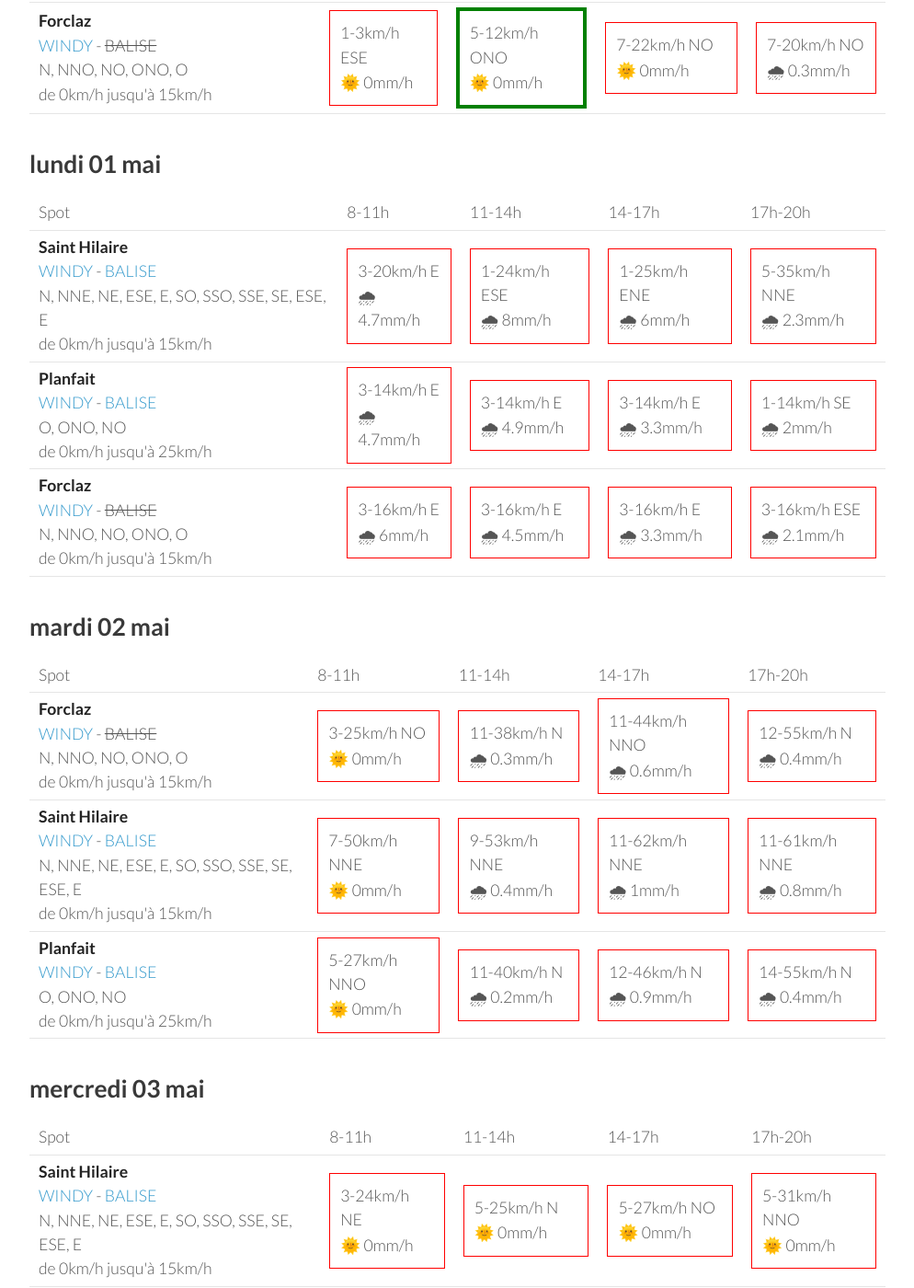
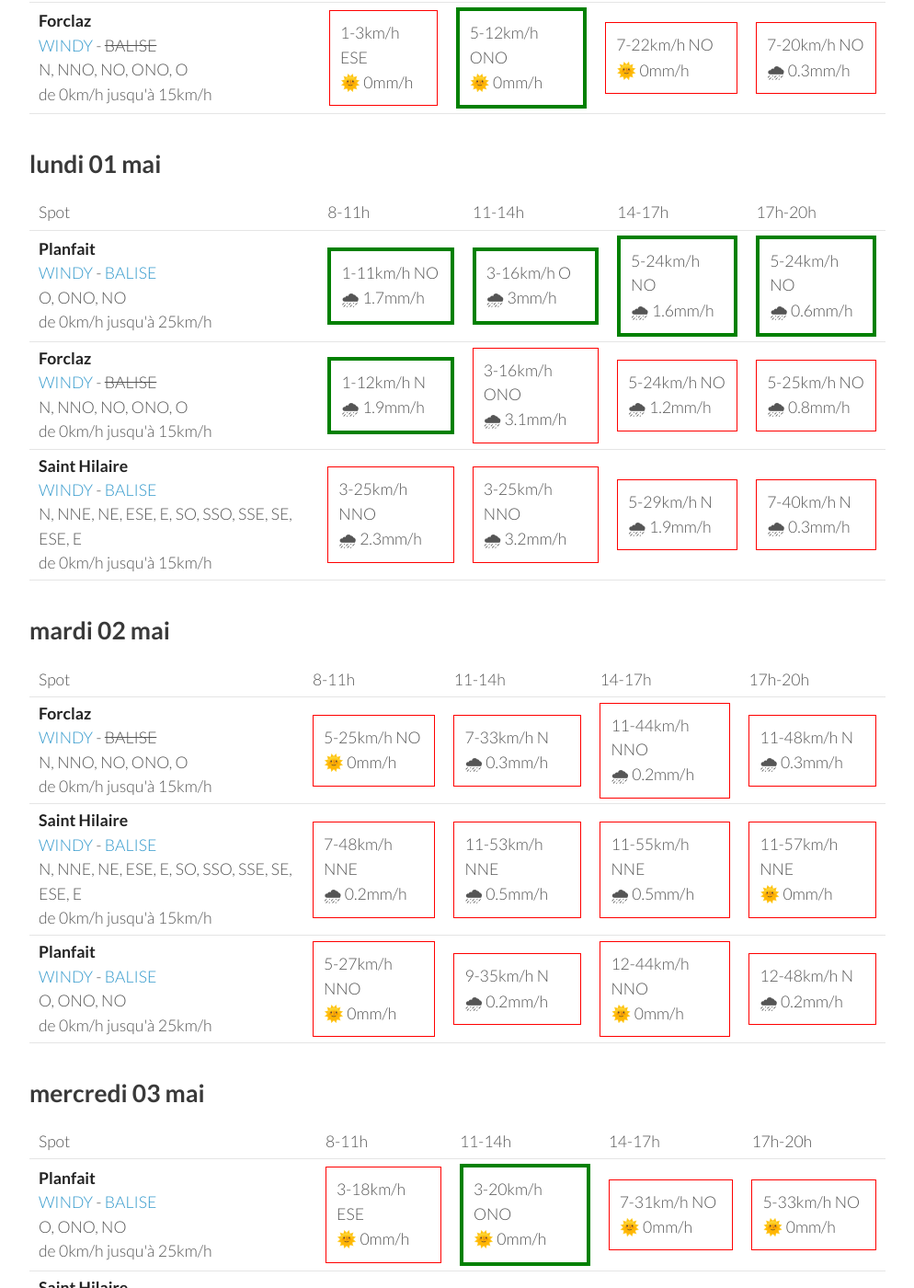
Before and after one commit to parapente-dans-le-nord/parapente-dans-le-nord.github.io, a Jekyll site: the page built from alpes_nord.markdown, in a window 1280 px wide and 1400 px high, scrolled down 1135 px. Shown: the whole window at 92% size, without its empty margins (26-1020 px from the left). Built offline with Jekyll 4.4.1, drawn with Linux system fonts in a browser that asks for light colours; some of the changed text lies outside the part shown.

Commit message:
update index.markdown

```diff
--- a/alpes_nord.markdown
+++ b/alpes_nord.markdown
@@ -114,32 +114,32 @@ page mise à jour le samedi 29 avril 06:26
       <td>17h-20h</td>
     </tr>
 <tr>
-        <td><strong>Saint Hilaire</strong><br><a href="https://windy.com/45.307/5.888?45.087,5.889,9,m:eUFagkX">WINDY</a> - <span class=""><a href="http://www.balisemeteo.com/balise.php?idBalise=61">BALISE</a> </span><br> <span class="vent-favorable">N, NNE, NE, ESE, E, SO, SSO, SSE, SE, ESE, E</span><br><span class="force-vent">de 0km/h jusqu'à 15km/h</span> </td>
-
-            <td><div class="not-flyable"><p>3-20km/h E</p><p>🌧 4.7mm/h</p></div></td>
-            <td><div class="not-flyable"><p>1-24km/h ESE</p><p>🌧 8mm/h</p></div></td>
-            <td><div class="not-flyable"><p>1-25km/h ENE</p><p>🌧 6mm/h</p></div></td>
-            <td><div class="not-flyable"><p>5-35km/h NNE</p><p>🌧 2.3mm/h</p></div></td>
-
-
-    </tr>
-<tr>
         <td><strong>Planfait</strong><br><a href="https://windy.com/45.853/6.223?45.415,6.223,8">WINDY</a> - <span class=""><a href="https://www.openwindmap.org/PP496">BALISE</a> </span><br> <span class="vent-favorable">O, ONO, NO</span><br><span class="force-vent">de 0km/h jusqu'à 25km/h</span> </td>
 
-            <td><div class="not-flyable"><p>3-14km/h E</p><p>🌧 4.7mm/h</p></div></td>
-            <td><div class="not-flyable"><p>3-14km/h E</p><p>🌧 4.9mm/h</p></div></td>
-            <td><div class="not-flyable"><p>3-14km/h E</p><p>🌧 3.3mm/h</p></div></td>
-            <td><div class="not-flyable"><p>1-14km/h SE</p><p>🌧 2mm/h</p></div></td>
+            <td><div class="flyable"><p>1-11km/h NO</p><p>🌧 1.7mm/h</p></div></td>
+            <td><div class="flyable"><p>3-16km/h O</p><p>🌧 3mm/h</p></div></td>
+            <td><div class="flyable"><p>5-24km/h NO</p><p>🌧 1.6mm/h</p></div></td>
+            <td><div class="flyable"><p>5-24km/h NO</p><p>🌧 0.6mm/h</p></div></td>
 
 
     </tr>
 <tr>
         <td><strong>Forclaz</strong><br><a href="https://windy.com/45.814/6.247?45.375,6.246,8,m:eVwaglz">WINDY</a> - <span class="no-balise"> BALISE </span><br> <span class="vent-favorable">N, NNO, NO, ONO, O</span><br><span class="force-vent">de 0km/h jusqu'à 15km/h</span> </td>
 
-            <td><div class="not-flyable"><p>3-16km/h E</p><p>🌧 6mm/h</p></div></td>
-            <td><div class="not-flyable"><p>3-16km/h E</p><p>🌧 4.5mm/h</p></div></td>
-            <td><div class="not-flyable"><p>3-16km/h E</p><p>🌧 3.3mm/h</p></div></td>
-            <td><div class="not-flyable"><p>3-16km/h ESE</p><p>🌧 2.1mm/h</p></div></td>
+            <td><div class="flyable"><p>1-12km/h N</p><p>🌧 1.9mm/h</p></div></td>
+            <td><div class="not-flyable"><p>3-16km/h ONO</p><p>🌧 3.1mm/h</p></div></td>
+            <td><div class="not-flyable"><p>5-24km/h NO</p><p>🌧 1.2mm/h</p></div></td>
+            <td><div class="not-flyable"><p>5-25km/h NO</p><p>🌧 0.8mm/h</p></div></td>
+
+
+    </tr>
+<tr>
+        <td><strong>Saint Hilaire</strong><br><a href="https://windy.com/45.307/5.888?45.087,5.889,9,m:eUFagkX">WINDY</a> - <span class=""><a href="http://www.balisemeteo.com/balise.php?idBalise=61">BALISE</a> </span><br> <span class="vent-favorable">N, NNE, NE, ESE, E, SO, SSO, SSE, SE, ESE, E</span><br><span class="force-vent">de 0km/h jusqu'à 15km/h</span> </td>
+
+            <td><div class="not-flyable"><p>3-25km/h NNO</p><p>🌧 2.3mm/h</p></div></td>
+            <td><div class="not-flyable"><p>3-25km/h NNO</p><p>🌧 3.2mm/h</p></div></td>
+            <td><div class="not-flyable"><p>5-29km/h N</p><p>🌧 1.9mm/h</p></div></td>
+            <td><div class="not-flyable"><p>7-40km/h N</p><p>🌧 0.3mm/h</p></div></td>
 
 
     </tr>
@@ -162,20 +162,20 @@ page mise à jour le samedi 29 avril 06:26
 <tr>
         <td><strong>Forclaz</strong><br><a href="https://windy.com/45.814/6.247?45.375,6.246,8,m:eVwaglz">WINDY</a> - <span class="no-balise"> BALISE </span><br> <span class="vent-favorable">N, NNO, NO, ONO, O</span><br><span class="force-vent">de 0km/h jusqu'à 15km/h</span> </td>
 
-            <td><div class="not-flyable"><p>3-25km/h NO</p><p>🌞 0mm/h</p></div></td>
-            <td><div class="not-flyable"><p>11-38km/h N</p><p>🌧 0.3mm/h</p></div></td>
-            <td><div class="not-flyable"><p>11-44km/h NNO</p><p>🌧 0.6mm/h</p></div></td>
-            <td><div class="not-flyable"><p>12-55km/h N</p><p>🌧 0.4mm/h</p></div></td>
+            <td><div class="not-flyable"><p>5-25km/h NO</p><p>🌞 0mm/h</p></div></td>
+            <td><div class="not-flyable"><p>7-33km/h N</p><p>🌧 0.3mm/h</p></div></td>
+            <td><div class="not-flyable"><p>11-44km/h NNO</p><p>🌧 0.2mm/h</p></div></td>
+            <td><div class="not-flyable"><p>11-48km/h N</p><p>🌧 0.3mm/h</p></div></td>
 
 
     </tr>
 <tr>
         <td><strong>Saint Hilaire</strong><br><a href="https://windy.com/45.307/5.888?45.087,5.889,9,m:eUFagkX">WINDY</a> - <span class=""><a href="http://www.balisemeteo.com/balise.php?idBalise=61">BALISE</a> </span><br> <span class="vent-favorable">N, NNE, NE, ESE, E, SO, SSO, SSE, SE, ESE, E</span><br><span class="force-vent">de 0km/h jusqu'à 15km/h</span> </td>
 
-            <td><div class="not-flyable"><p>7-50km/h NNE</p><p>🌞 0mm/h</p></div></td>
-            <td><div class="not-flyable"><p>9-53km/h NNE</p><p>🌧 0.4mm/h</p></div></td>
-            <td><div class="not-flyable"><p>11-62km/h NNE</p><p>🌧 1mm/h</p></div></td>
-            <td><div class="not-flyable"><p>11-61km/h NNE</p><p>🌧 0.8mm/h</p></div></td>
+            <td><div class="not-flyable"><p>7-48km/h NNE</p><p>🌧 0.2mm/h</p></div></td>
+            <td><div class="not-flyable"><p>11-53km/h NNE</p><p>🌧 0.5mm/h</p></div></td>
+            <td><div class="not-flyable"><p>11-55km/h NNE</p><p>🌧 0.5mm/h</p></div></td>
+            <td><div class="not-flyable"><p>11-57km/h NNE</p><p>🌞 0mm/h</p></div></td>
 
 
     </tr>
@@ -183,9 +183,9 @@ page mise à jour le samedi 29 avril 06:26
         <td><strong>Planfait</strong><br><a href="https://windy.com/45.853/6.223?45.415,6.223,8">WINDY</a> - <span class=""><a href="https://www.openwindmap.org/PP496">BALISE</a> </span><br> <span class="vent-favorable">O, ONO, NO</span><br><span class="force-vent">de 0km/h jusqu'à 25km/h</span> </td>
 
             <td><div class="not-flyable"><p>5-27km/h NNO</p><p>🌞 0mm/h</p></div></td>
-            <td><div class="not-flyable"><p>11-40km/h N</p><p>🌧 0.2mm/h</p></div></td>
-            <td><div class="not-flyable"><p>12-46km/h N</p><p>🌧 0.9mm/h</p></div></td>
-            <td><div class="not-flyable"><p>14-55km/h N</p><p>🌧 0.4mm/h</p></div></td>
+            <td><div class="not-flyable"><p>9-35km/h N</p><p>🌧 0.2mm/h</p></div></td>
+            <td><div class="not-flyable"><p>12-44km/h NNO</p><p>🌞 0mm/h</p></div></td>
+            <td><div class="not-flyable"><p>12-48km/h N</p><p>🌧 0.2mm/h</p></div></td>
 
 
     </tr>
@@ -206,32 +206,32 @@ page mise à jour le samedi 29 avril 06:26
       <td>17h-20h</td>
     </tr>
 <tr>
-        <td><strong>Saint Hilaire</strong><br><a href="https://windy.com/45.307/5.888?45.087,5.889,9,m:eUFagkX">WINDY</a> - <span class=""><a href="http://www.balisemeteo.com/balise.php?idBalise=61">BALISE</a> </span><br> <span class="vent-favorable">N, NNE, NE, ESE, E, SO, SSO, SSE, SE, ESE, E</span><br><span class="force-vent">de 0km/h jusqu'à 15km/h</span> </td>
+        <td><strong>Planfait</strong><br><a href="https://windy.com/45.853/6.223?45.415,6.223,8">WINDY</a> - <span class=""><a href="https://www.openwindmap.org/PP496">BALISE</a> </span><br> <span class="vent-favorable">O, ONO, NO</span><br><span class="force-vent">de 0km/h jusqu'à 25km/h</span> </td>
 
-            <td><div class="not-flyable"><p>3-24km/h NE</p><p>🌞 0mm/h</p></div></td>
-            <td><div class="not-flyable"><p>5-25km/h N</p><p>🌞 0mm/h</p></div></td>
-            <td><div class="not-flyable"><p>5-27km/h NO</p><p>🌞 0mm/h</p></div></td>
-            <td><div class="not-flyable"><p>5-31km/h NNO</p><p>🌞 0mm/h</p></div></td>
+            <td><div class="not-flyable"><p>3-18km/h ESE</p><p>🌞 0mm/h</p></div></td>
+            <td><div class="flyable"><p>3-20km/h ONO</p><p>🌞 0mm/h</p></div></td>
+            <td><div class="not-flyable"><p>7-31km/h NO</p><p>🌞 0mm/h</p></div></td>
+            <td><div class="not-flyable"><p>5-33km/h NO</p><p>🌞 0mm/h</p></div></td>
 
 
     </tr>
 <tr>
-        <td><strong>Planfait</strong><br><a href="https://windy.com/45.853/6.223?45.415,6.223,8">WINDY</a> - <span class=""><a href="https://www.openwindmap.org/PP496">BALISE</a> </span><br> <span class="vent-favorable">O, ONO, NO</span><br><span class="force-vent">de 0km/h jusqu'à 25km/h</span> </td>
+        <td><strong>Saint Hilaire</strong><br><a href="https://windy.com/45.307/5.888?45.087,5.889,9,m:eUFagkX">WINDY</a> - <span class=""><a href="http://www.balisemeteo.com/balise.php?idBalise=61">BALISE</a> </span><br> <span class="vent-favorable">N, NNE, NE, ESE, E, SO, SSO, SSE, SE, ESE, E</span><br><span class="force-vent">de 0km/h jusqu'à 15km/h</span> </td>
 
-            <td><div class="not-flyable"><p>1-18km/h E</p><p>🌞 0mm/h</p></div></td>
-            <td><div class="not-flyable"><p>3-22km/h NNO</p><p>🌞 0mm/h</p></div></td>
-            <td><div class="not-flyable"><p>9-33km/h NO</p><p>🌞 0mm/h</p></div></td>
-            <td><div class="not-flyable"><p>9-35km/h NO</p><p>🌞 0mm/h</p></div></td>
+            <td><div class="not-flyable"><p>1-25km/h E</p><p>🌞 0mm/h</p></div></td>
+            <td><div class="not-flyable"><p>3-20km/h ONO</p><p>🌞 0mm/h</p></div></td>
+            <td><div class="not-flyable"><p>5-29km/h ONO</p><p>🌞 0mm/h</p></div></td>
+            <td><div class="not-flyable"><p>5-31km/h NNO</p><p>🌞 0mm/h</p></div></td>
 
 
     </tr>
 <tr>
         <td><strong>Forclaz</strong><br><a href="https://windy.com/45.814/6.247?45.375,6.246,8,m:eVwaglz">WINDY</a> - <span class="no-balise"> BALISE </span><br> <span class="vent-favorable">N, NNO, NO, ONO, O</span><br><span class="force-vent">de 0km/h jusqu'à 15km/h</span> </td>
 
-            <td><div class="not-flyable"><p>1-16km/h SSE</p><p>🌞 0mm/h</p></div></td>
-            <td><div class="not-flyable"><p>3-20km/h ONO</p><p>🌞 0mm/h</p></div></td>
-            <td><div class="not-flyable"><p>7-33km/h ONO</p><p>🌞 0mm/h</p></div></td>
-            <td><div class="not-flyable"><p>9-37km/h NO</p><p>🌞 0mm/h</p></div></td>
+            <td><div class="not-flyable"><p>3-18km/h SE</p><p>🌞 0mm/h</p></div></td>
+            <td><div class="not-flyable"><p>3-18km/h O</p><p>🌞 0mm/h</p></div></td>
+            <td><div class="not-flyable"><p>7-31km/h NO</p><p>🌞 0mm/h</p></div></td>
+            <td><div class="not-flyable"><p>5-33km/h ONO</p><p>🌞 0mm/h</p></div></td>
 
 
     </tr>
@@ -239,3 +239,49 @@ page mise à jour le samedi 29 avril 06:26
 </tbody>
 </table>
 {:/}
+## jeudi 04 mai
+
+{::nomarkdown}
+<table>
+  <tbody>
+    <tr>
+      <td>Spot</td>
+      <td>8-11h</td>
+      <td>11-14h</td>
+      <td>14-17h</td>
+      <td>17h-20h</td>
+    </tr>
+<tr>
+        <td><strong>Planfait</strong><br><a href="https://windy.com/45.853/6.223?45.415,6.223,8">WINDY</a> - <span class=""><a href="https://www.openwindmap.org/PP496">BALISE</a> </span><br> <span class="vent-favorable">O, ONO, NO</span><br><span class="force-vent">de 0km/h jusqu'à 25km/h</span> </td>
+
+            <td><div class="not-flyable"><p>5-18km/h ESE</p><p>🌞 0mm/h</p></div></td>
+            <td><div class="flyable"><p>3-22km/h O</p><p>🌞 0mm/h</p></div></td>
+            <td><div class="not-flyable"><p>7-27km/h OSO</p><p>🌞 0mm/h</p></div></td>
+            <td><div class="not-flyable"><p>7-31km/h O</p><p>🌧 0.4mm/h</p></div></td>
+
+
+    </tr>
+<tr>
+        <td><strong>Saint Hilaire</strong><br><a href="https://windy.com/45.307/5.888?45.087,5.889,9,m:eUFagkX">WINDY</a> - <span class=""><a href="http://www.balisemeteo.com/balise.php?idBalise=61">BALISE</a> </span><br> <span class="vent-favorable">N, NNE, NE, ESE, E, SO, SSO, SSE, SE, ESE, E</span><br><span class="force-vent">de 0km/h jusqu'à 15km/h</span> </td>
+
+            <td><div class="not-flyable"><p>1-25km/h SO</p><p>🌞 0mm/h</p></div></td>
+            <td><div class="not-flyable"><p>5-35km/h SO</p><p>🌞 0mm/h</p></div></td>
+            <td><div class="not-flyable"><p>11-53km/h SO</p><p>🌞 0mm/h</p></div></td>
+            <td><div class="not-flyable"><p>7-51km/h OSO</p><p>🌞 0mm/h</p></div></td>
+
+
+    </tr>
+<tr>
+        <td><strong>Forclaz</strong><br><a href="https://windy.com/45.814/6.247?45.375,6.246,8,m:eVwaglz">WINDY</a> - <span class="no-balise"> BALISE </span><br> <span class="vent-favorable">N, NNO, NO, ONO, O</span><br><span class="force-vent">de 0km/h jusqu'à 15km/h</span> </td>
+
+            <td><div class="not-flyable"><p>5-20km/h ESE</p><p>🌞 0mm/h</p></div></td>
+            <td><div class="not-flyable"><p>1-22km/h O</p><p>🌞 0mm/h</p></div></td>
+            <td><div class="not-flyable"><p>5-27km/h OSO</p><p>🌞 0mm/h</p></div></td>
+            <td><div class="not-flyable"><p>7-31km/h O</p><p>🌧 0.4mm/h</p></div></td>
+
+
+    </tr>
+
+</tbody>
+</table>
+{:/}
```
Also changed, not shown: other parts of alpes_nord.markdown (+1 -1 lines).
